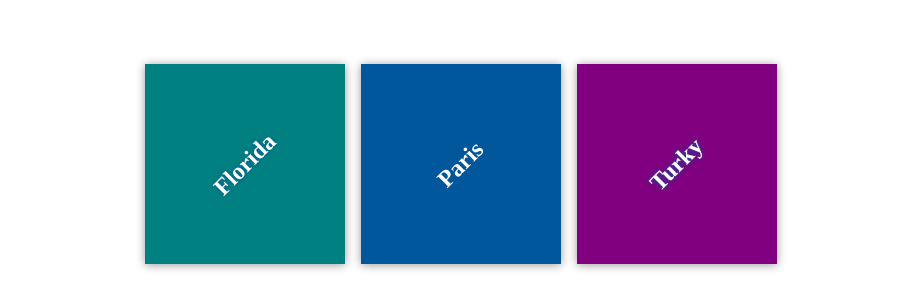
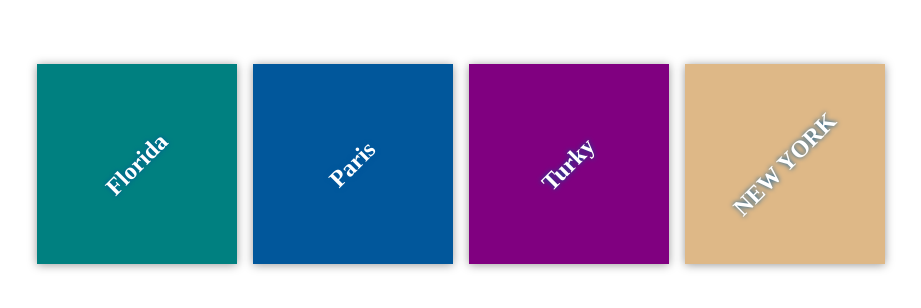
Before and after one commit to asmaa154/new-travel-plans3, a plain HTML site: page index.html in a window 1280 px wide. Shown: the part 236-544 px from the top of the page, without its empty margins (179-1100 px from the left). Drawn offline with Linux system fonts and the light colour scheme.

Commit message:
add new block

```diff
--- a/app.css
+++ b/app.css
@@ -53,3 +53,6 @@
 #Turky {
     background-color: purple;
 }
+#NewYork {
+    background-color: burlywood;
+}
--- a/index.html
+++ b/index.html
@@ -18,6 +18,9 @@
 <div class="destination" id="Turky">
     <h2>Turky</h2>
     </div>
+    <div class="destination" id="NewYork">
+        <h2>NEW YORK</h2>
+        </div>
 </div>
 </div>
 </body>
```
